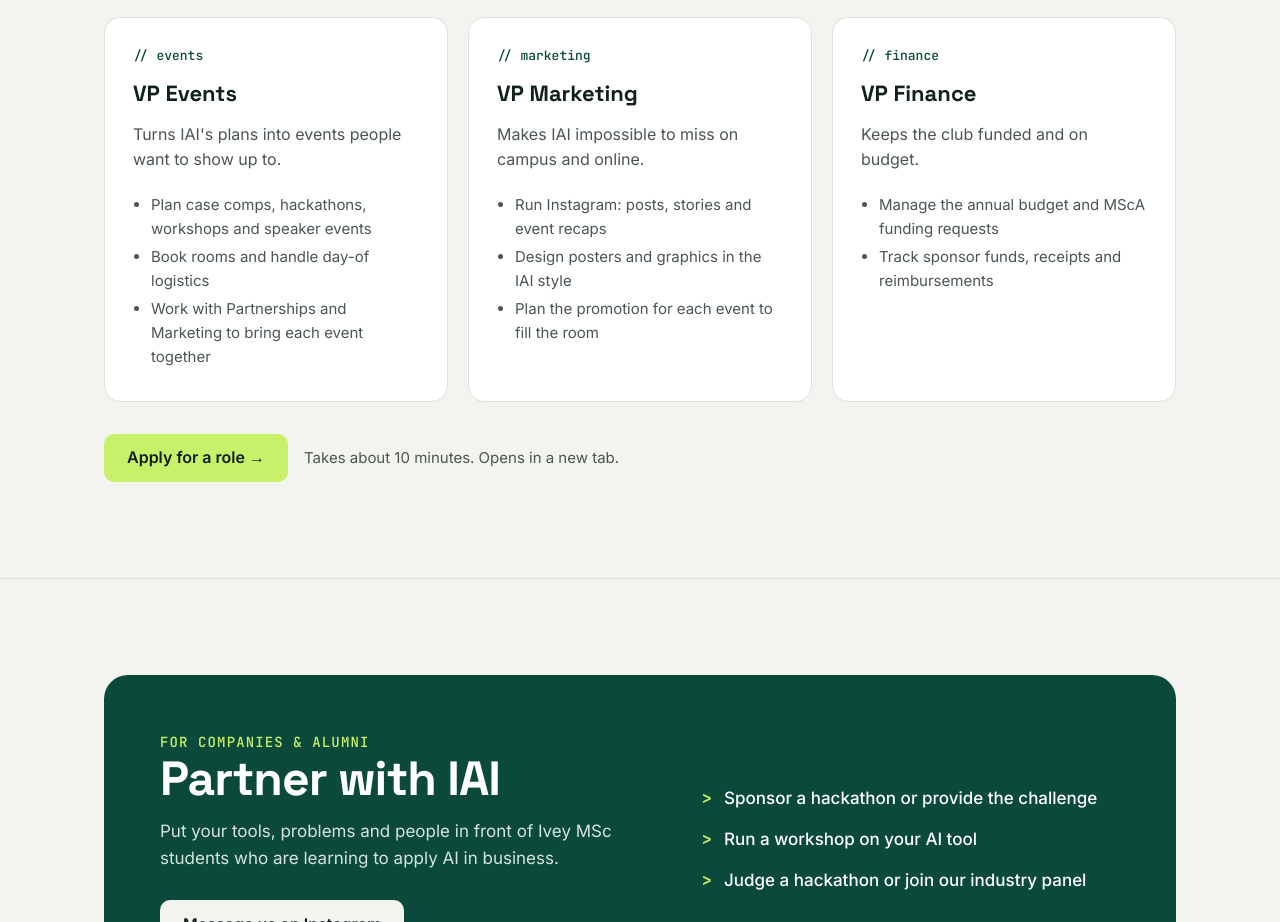
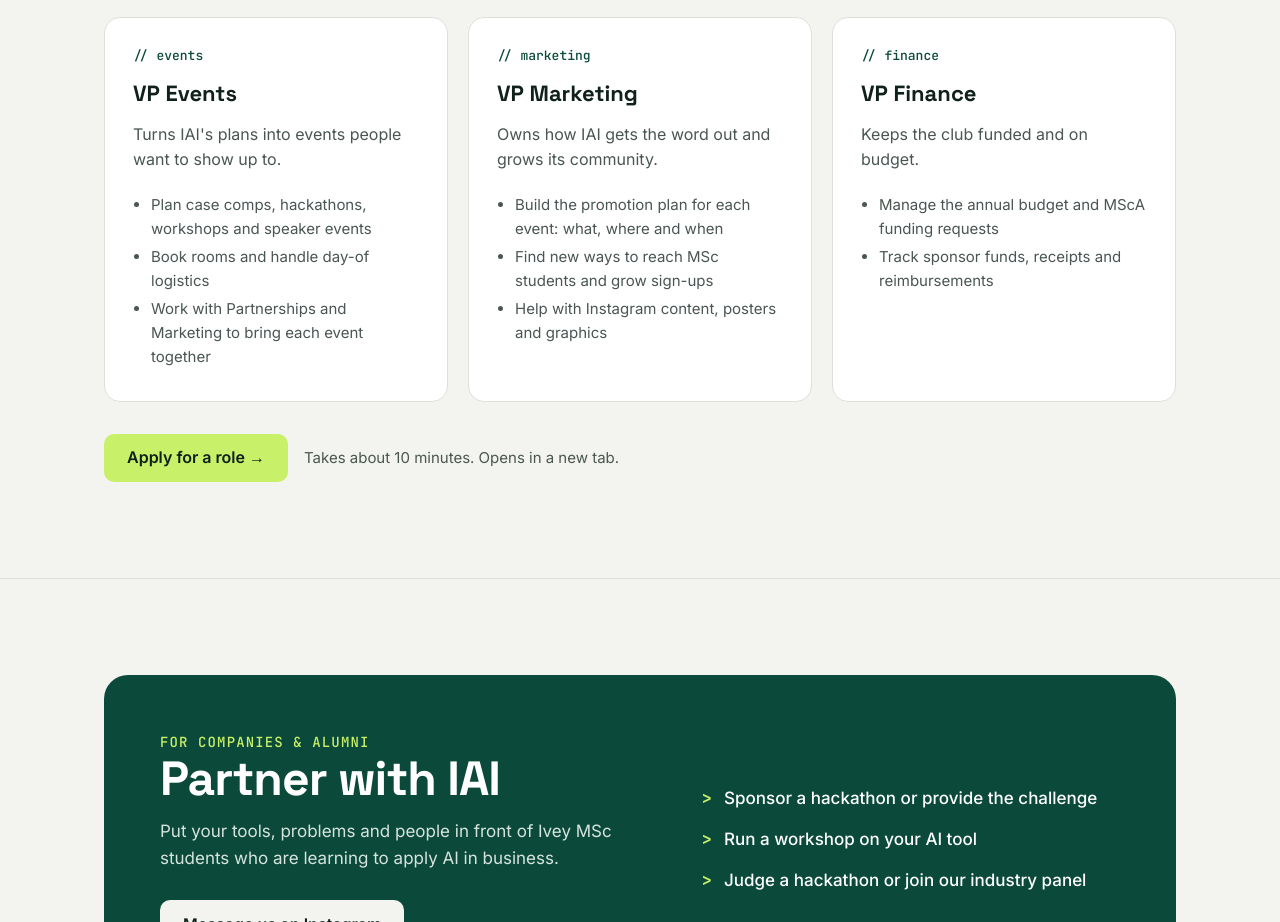
Before and after one commit to iveyai-msc/iveyai-msc.github.io, a plain HTML site: page index.html in a window 1280 px wide. Shown: the part 3272-4194 px from the top of the page. Drawn offline with Linux system fonts and the light colour scheme; a script that the page names is missing.

Commit message:
Refocus VP Marketing on promotion strategy
Co-Authored-By: Claude Opus 5.5 <noreply@anthropic.com>

```diff
--- a/index.html
+++ b/index.html
@@ -258,8 +258,8 @@ footer a{display:inline-flex;align-items:center;min-height:44px}
       <article class="card role">
         <span class="tag">// marketing</span>
         <h3>VP Marketing</h3>
-        <p>Makes IAI impossible to miss on campus and online.</p>
-        <ul><li>Run Instagram: posts, stories and event recaps</li><li>Design posters and graphics in the IAI style</li><li>Plan the promotion for each event to fill the room</li></ul>
+        <p>Owns how IAI gets the word out and grows its community.</p>
+        <ul><li>Build the promotion plan for each event: what, where and when</li><li>Find new ways to reach MSc students and grow sign-ups</li><li>Help with Instagram content, posters and graphics</li></ul>
       </article>
       <article class="card role">
         <span class="tag">// finance</span>
```
